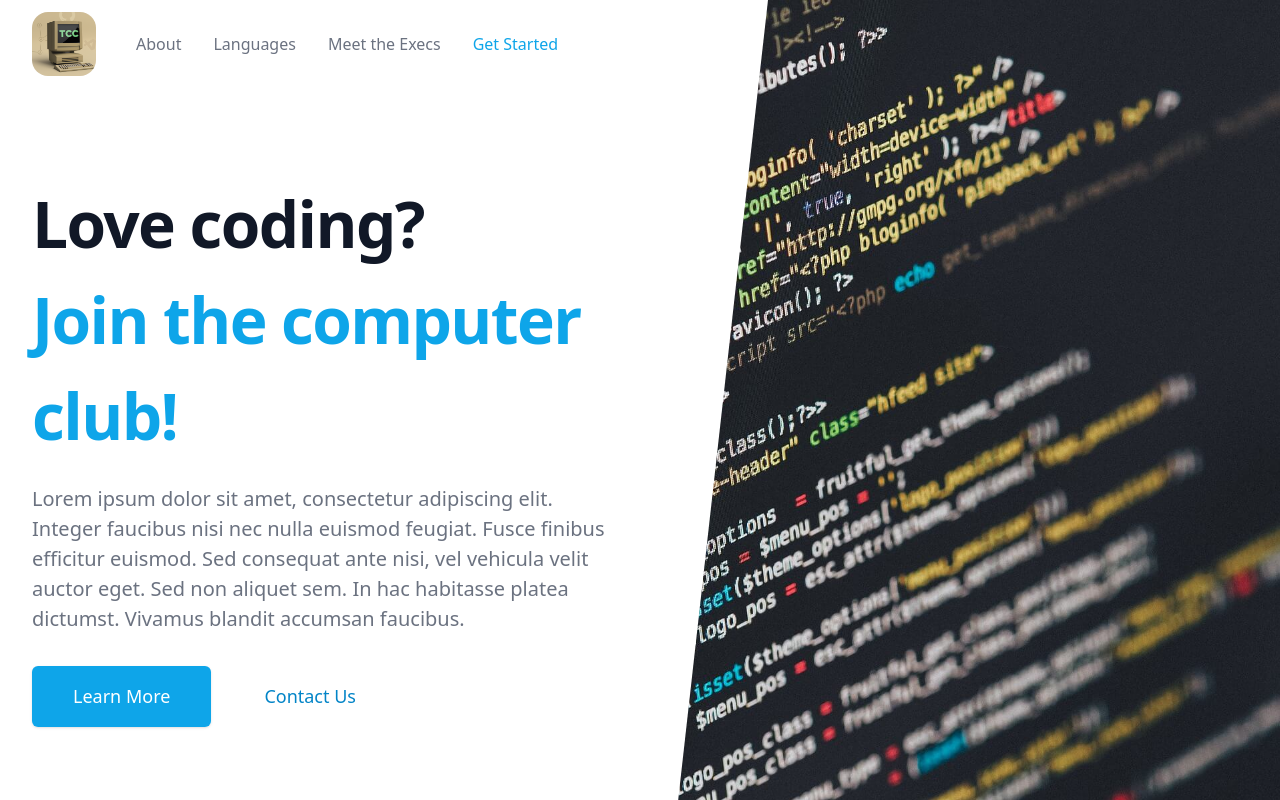
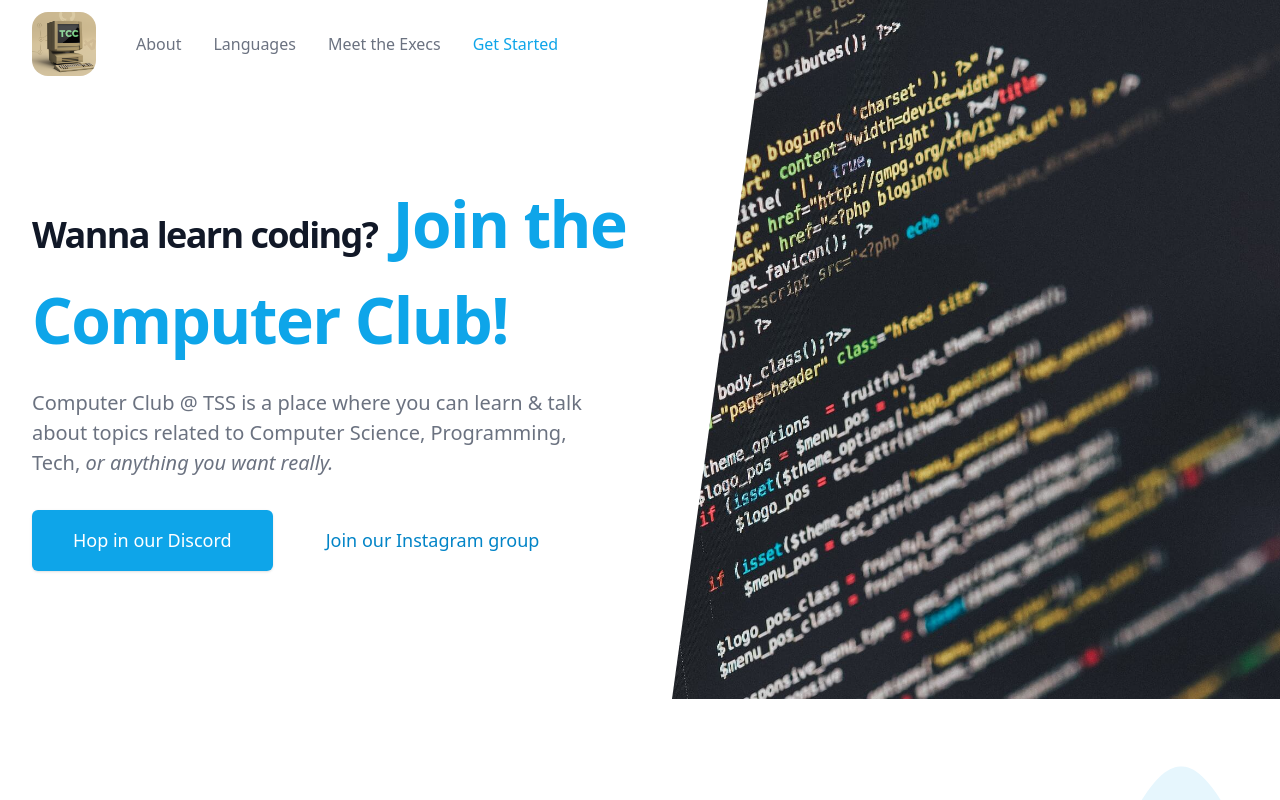
Before and after one commit to ThornhillSS/club-site, a Next.js app: page / in a window 1280 px wide. Shown: the top 800 px of the page. Built offline with nearby package versions, Linux system fonts and the light colour scheme.

Commit message:
Test NonSSR

```diff
--- a/package.json
+++ b/package.json
@@ -20,6 +20,7 @@
         "next-seo": "^5.5.0",
         "react": "^18.2.0",
         "react-dom": "^18.2.0",
+        "react-markdown": "^8.0.3",
         "react-scroll": "^1.8.4",
         "smooth-scroll": "^16.1.3",
         "styled-jsx-plugin-postcss": "^4.0.1"
--- a/src/components/MainHero.tsx
+++ b/src/components/MainHero.tsx
@@ -1,6 +1,10 @@
 import React from 'react';
 
+import ReactMarkdown from 'react-markdown';
+
 import config from '../data/data.json';
+import NonSSR from './NonSSR';
+
 
 const MainHero = () => {
     const { mainHero } = config;
@@ -9,14 +13,22 @@ const MainHero = () => {
         <main className={'mt-10 mx-auto max-w-7xl px-4 sm:mt-12 sm:px-6 md:mt-16 lg:mt-20 lg:px-8 xl:mt-28'}>
             <div className={'sm:text-center lg:text-left'}>
                 <h1 className={'text-4xl tracking-tight font-extrabold text-gray-900 sm:text-5xl md:text-6xl'}>
-                    <span className={'block xl:inline'}>{mainHero.title}</span>{' '}
+                    <NonSSR>
+                        <span className={'text-4xl block xl:inline'}>
+                            {config.mainHero.titles[Math.floor(Math.random() * config.mainHero.titles.length)]}
+                        </span>{' '}
+                    </NonSSR>
                     <span className={'block text-sky-500 xl:inline'}>
                         {mainHero.subtitle}
                     </span>
                 </h1>
 
                 <p className={'mt-3 text-base text-gray-500 sm:mt-5 sm:text-lg sm:max-w-xl sm:mx-auto md:mt-5 md:text-xl lg:mx-0'}>
-                    {mainHero.description}
+                    <NonSSR>
+                        <ReactMarkdown>
+                            {mainHero.description}
+                        </ReactMarkdown>
+                    </NonSSR>
                 </p>
 
                 <div className={'mt-5 sm:mt-8 sm:flex sm:justify-center lg:justify-start'}>
--- /dev/null
+++ b/src/components/NonSSR.tsx
@@ -0,0 +1,10 @@
+import React from 'react';
+
+import dynamic from 'next/dynamic';
+
+const NonSSR = (props: { children: string | number | boolean | React.ReactElement<any, string | React.JSXElementConstructor<any>> | React.ReactFragment | React.ReactPortal | null | undefined; }) => (
+    <React.Fragment>{props.children}</React.Fragment>
+);
+export default dynamic(() => Promise.resolve(NonSSR), {
+    ssr: false,
+});
--- a/src/data/data.json
+++ b/src/data/data.json
@@ -22,21 +22,25 @@
     "href": "https://tssoj.ca/discord"
   },
   "mainHero": {
-        "title": "Love coding?ㅤㅤ",
-        "subtitle": "Join the computer club!",
-        "description": "Lorem ipsum dolor sit amet, consectetur adipiscing elit. Integer faucibus nisi nec nulla euismod feugiat. Fusce finibus efficitur euismod. Sed consequat ante nisi, vel vehicula velit auctor eget. Sed non aliquet sem. In hac habitasse platea dictumst. Vivamus blandit accumsan faucibus.",
+    "titles": [
+      "Love coding?",
+      "Wanna learn coding?",
+      "Come hang out with other coders!"
+    ],
+    "subtitle": "Join the Computer Club!",
+    "description": "Computer Club @ TSS is a place where you can learn & talk about topics related to Computer Science, Programming, Tech, *or anything you want really.*",
     "img": "/assets/code-background.jpg",
     "primaryAction": {
-            "text": "Learn More",
+      "text": "Hop in our Discord",
       "href": "https://tssoj.ca/discord"
     },
     "secondaryAction": {
-            "text": "Contact Us",
-            "href": "https://www.youtube.com/watch?v=dQw4w9WgXcQ"
+      "text": "Join our Instagram group",
+      "href": "https://www.instagram.com/tsscomputerclub/"
     }
   },
   "about": {
-        "title": "TSS Computer Club",
+    "title": "At Computer Club",
     "info": [
       {
         "title": "Expand your horizons!",
@@ -81,15 +85,10 @@
     "title": "Meet the Execs",
     "details": [
       {
-                "name": "Danyal A",
+        "name": "Danyal Amini",
         "grade": "Grade 12",
         "position": "Executive",
-                "languages": [
-                    "C++",
-                    "JavaScript",
-                    "HTML5",
-                    "CSS3"
-                ],
+        "languages": ["C++", "JavaScript", "HTML5", "CSS3"],
         "socials": {
           "instagram": "https://www.youtube.com/watch?v=dQw4w9WgXcQ",
           "github": "https://www.youtube.com/watch?v=dQw4w9WgXcQ",
@@ -97,15 +96,10 @@
         }
       },
       {
-                "name": "Adam C",
+        "name": "Adam Chen",
         "grade": "Grade 12",
         "position": "President",
-                "languages": [
-                    "C#",
-                    "C",
-                    "Java",
-                    "HTML5"
-                ],
+        "languages": ["C#", "C", "Java", "HTML5"],
         "socials": {
           "instagram": "https://www.youtube.com/watch?v=dQw4w9WgXcQ",
           "github": "https://www.youtube.com/watch?v=dQw4w9WgXcQ",
@@ -113,15 +107,10 @@
         }
       },
       {
-                "name": "Timothy I",
+        "name": "Timothy Ivtchenko",
         "grade": "Grade 12",
         "position": "Executive",
-                "languages": [
-                    "TypeScript",
-                    "C++",
-                    "Java",
-                    "Python"
-                ],
+        "languages": ["TypeScript", "C++", "Java", "Python"],
         "socials": {
           "instagram": "https://www.youtube.com/watch?v=dQw4w9WgXcQ",
           "github": "https://www.youtube.com/watch?v=dQw4w9WgXcQ",
@@ -129,15 +118,10 @@
         }
       },
       {
-                "name": "Ryan J",
+        "name": "Ryan Javid",
         "grade": "Grade 12",
         "position": "Executive",
-                "languages": [
-                    "C++",
-                    "Python",
-                    "Arduino",
-                    "Java"
-                ],
+        "languages": ["C++", "Python", "Arduino", "Java"],
         "socials": {
           "instagram": "https://www.youtube.com/watch?v=dQw4w9WgXcQ",
           "github": "https://www.youtube.com/watch?v=dQw4w9WgXcQ",
@@ -151,7 +135,7 @@
     "details": [
       {
         "name": "adam chen",
-                "position" : "President",
+        "position": "President",
         "graduationYear": "69420",
         "university": "your mom",
         "program": "gender studies",
```
Also changed, not shown: 1 other file (tests, documents, lock files or other folders). Lines whose indentation alone changed are shown as unchanged.
